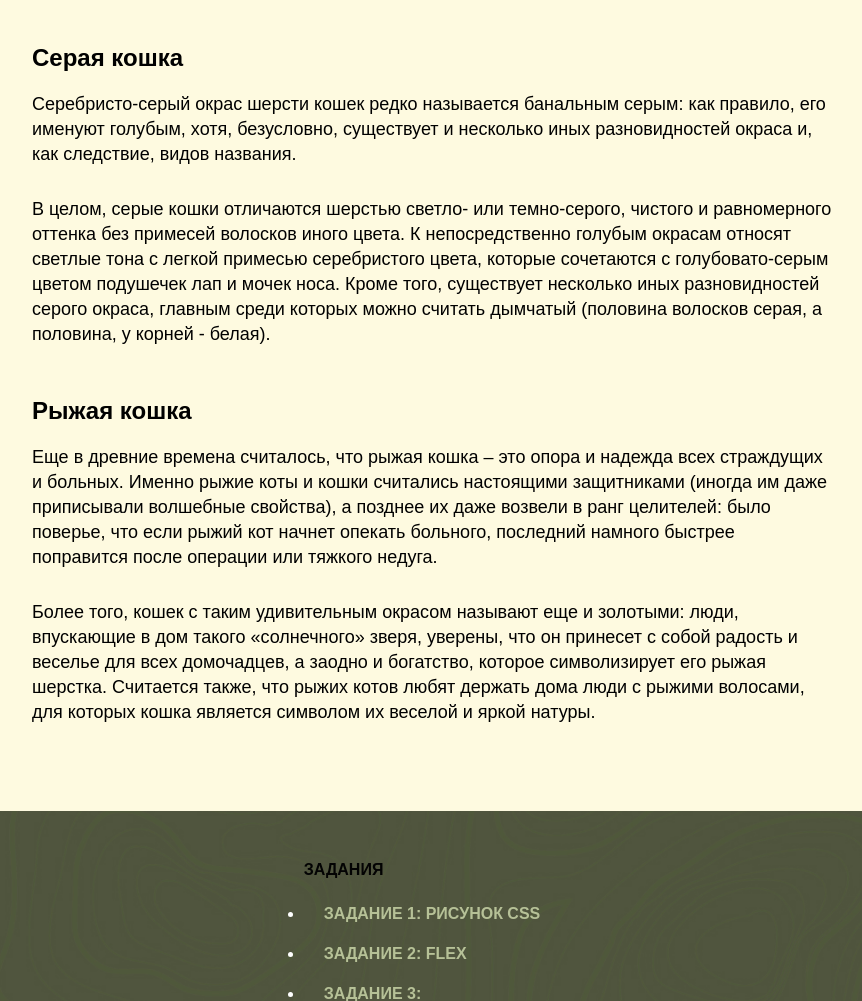
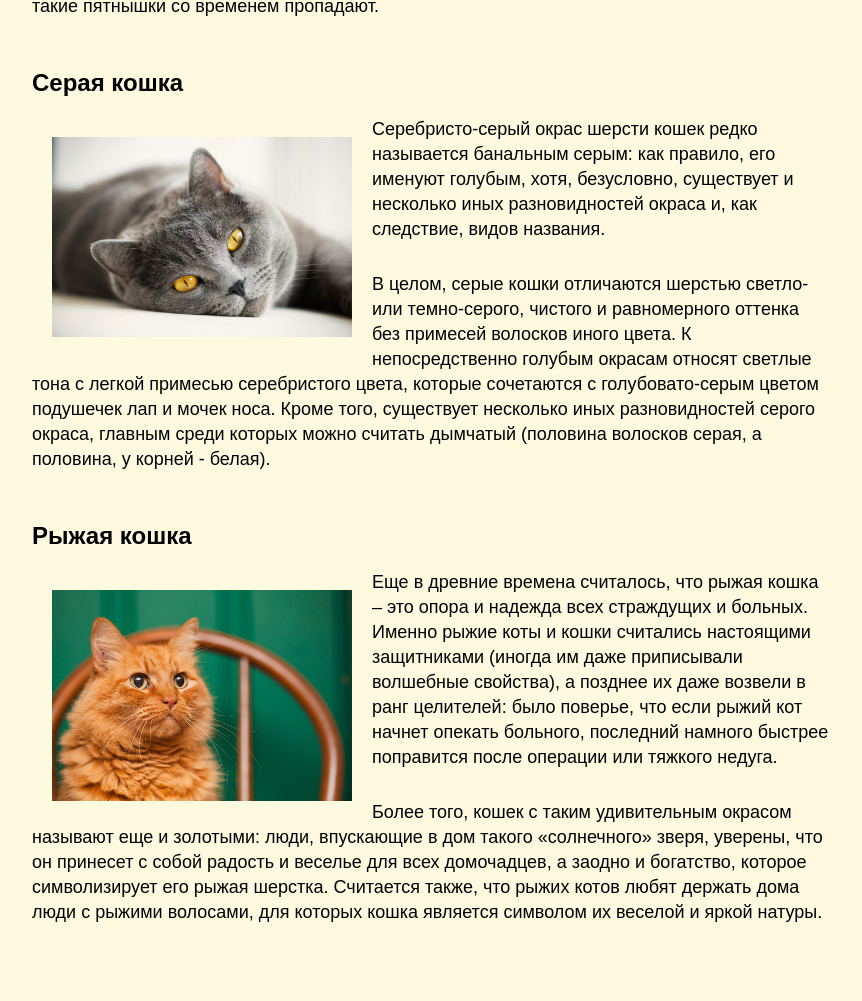
Before and after one commit to arimsch/Site, a plain HTML site: page content/ColorsCat.html in a window 1280 px wide. Shown: the part 654-1655 px from the top of the page, without its empty margins (208-1070 px from the left). Drawn offline with Linux system fonts and the light colour scheme.

Commit message:
finish colorcat

```diff
--- a/content/ColorsCat.html
+++ b/content/ColorsCat.html
@@ -51,6 +51,7 @@
                 <div class="part1">
                     <h2>
                         Серая кошка </h2>
+                    <img id="colors" src="/img/gray cat.jpg">
                     <p class="wiki-cat">
                         Серебристо-серый окрас шерсти кошек редко называется банальным серым: как правило, его именуют голубым, хотя, безусловно, существует и несколько иных разновидностей окраса и, как следствие, видов названия.</p>
                     <p class="wiki-cat">
@@ -64,6 +65,7 @@
                     <h2>
                         Рыжая кошка
                     </h2>
+                    <img id="colors" src="/img/orange cat.jpg">
                     <p class="wiki-cat">
                         Еще в древние времена считалось, что рыжая кошка – это опора и надежда всех страждущих и больных. Именно рыжие коты и кошки считались настоящими защитниками (иногда им даже приписывали волшебные свойства), а позднее их даже возвели в ранг целителей: было
                         поверье, что если рыжий кот начнет опекать больного, последний намного быстрее поправится после операции или тяжкого недуга.</p>
--- a/style/mainstyle.css
+++ b/style/mainstyle.css
@@ -178,7 +178,7 @@ p {
 /* Start Page ColorsCat */
 
 #colors {
-    height: 150px;
+    width: 300px;
     float: left;
     margin: 20px;
 }
```
Also changed, not shown: img/gray cat.jpg (added), img/orange cat.jpg (added).
